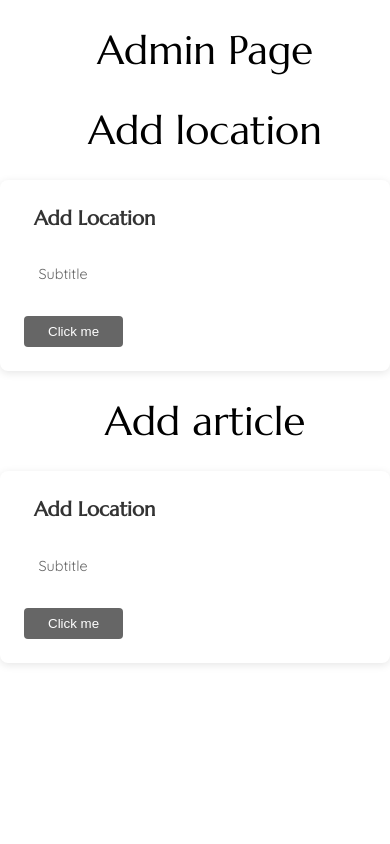
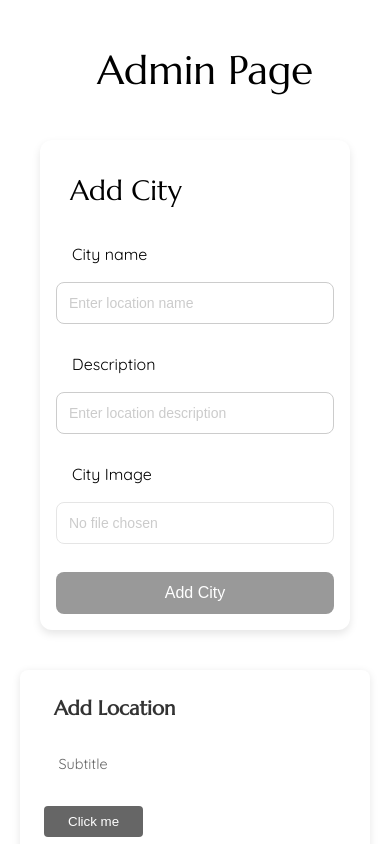
Before and after one commit to vives-project-xp/JoseRizal, a Vue app in the folder joserizalapp/: page /admin in a window 390 px wide. Shown: the top 844 px of the page. Built offline with nearby package versions, Linux system fonts and the light colour scheme; no server answers; a web font is replaced by a local one.

Commit message:
Made an add city card

```diff
--- a/joserizalapp/src/components/AddLocationComponent.vue
+++ b/joserizalapp/src/components/AddLocationComponent.vue
@@ -1,69 +1,240 @@
 <template>
-    <div class="location-card">
+  <div class="pageContent">
+    <div class="city-card">
       <div class="card-content">
-        <h3 class="title">Add Location</h3>
-        <p class="subtitle">Subtitle</p>
-        <button
-          class="action-button"
-          @click="handleButtonClick"
-        >
-          Click me
+        <h3 class="title">Add City</h3>
+        <p class="subtitle">City name</p>
+        <input type="text" placeholder="Enter location name" class="input-field" v-model="newCity.name" />
+        <p class="subtitle">Description</p>
+        <input type="text" placeholder="Enter location description" class="input-field" v-model="newCity.description" />
+        <p class="subtitle">City Image</p>
+        <input type="file" class="input-field" ref="cityImage" @change="handleImageInput" />
+        <button class="action-button" @click="addCity">
+          Add City
         </button>
+        <p v-if="message" :class="['message', messageType]">{{ message }}</p>
+      </div>
     </div>
   </div>
 </template>
 
-  <script setup>
-  const handleButtonClick = () => {
-    console.log('Button clicked')
+<script>
+export default {
+  data() {
+    return {
+      newCity: {
+        name: "",
+        description: "",
+      },
+      cityImage: null,
+      message: "",
+      messageType: ""
+    };
+  },
+  methods: {
+    addCity() {
+
+    },
+    handleImageInput(event) {
+      this.cityImage = event.target.files[0];
+    },
+    async addCity() {
+      const token = localStorage.getItem("access_token");
+      if (!this.newCity.name.trim()) {
+        this.showMessage("City name is required", "error");
+        return;
       }
+
+      const formData = new FormData();
+      formData.append("name", this.newCity.name);
+      formData.append("description", this.newCity.description);
+
+      if (this.cityImage) {
+        formData.append("file", this.cityImage);
+      }
+
+      try {
+        const response = await fetch("http://127.0.0.1:8000/add_city", {
+          method: "POST",
+          headers: {
+            "Authorization": `Bearer ${token}`
+          },
+          body: formData
+        });
+
+        if (response.ok) {
+          const data = await response.json();
+          this.showMessage("City added successfully", "success");
+          this.newCity.name = "";
+          this.newCity.description = "";
+          this.cityImage = null;
+        } else {
+          const errorData = await response.json();
+          this.showMessage(errorData.message || "Failed to add city", "error");
+        }
+      } catch (error) {
+        console.error("Error adding city:", error);
+        this.showMessage("An error occurred while adding the city", "error");
+      }
+    },
+
+    showMessage(text, type) {
+      this.message = text;
+      this.messageType = type;
+      setTimeout(() => {
+        this.message = "";
+      }, 5000);
+    }
+  }
+};
 </script>
 
 <style scoped>
-  .location-card {
-    max-width: 400px;
-    border-radius: 8px;
+.page-content {
+  display: flex;
+  justify-content: center;
+  align-items: center;
+  min-height: 100vh;
+  padding: 16px;
+  background-color: #f5f5f5;
+}
+
+.city-card {
+  width: 100%;
+  max-width: 100%;
+  background-color: white;
+  border-radius: 12px;
+  box-shadow: 0 4px 8px rgba(0, 0, 0, 0.1);
   overflow: hidden;
-    box-shadow: 0 2px 8px rgba(0, 0, 0, 0.1);
-    background: white;
-    display: flex;
-    flex-direction: column;
+  transition: transform 0.3s, box-shadow 0.3s;
 }
 
 .card-content {
-    padding: 1.5rem;
-    display: flex;
-    flex-direction: column;
-    gap: 1rem;
-    flex-grow: 1;
+  padding: 16px;
 }
 
-  .title {
-    margin: 0;
-    font-size: 1.25rem;
-    font-weight: 600;
-    color: #333;
+.input-field {
+  width: 100%;
+  padding: 12px;
+  border: 1px solid #ccc;
+  border-radius: 8px;
+  font-size: 14px;
+  margin-bottom: 12px;
+  box-sizing: border-box;
 }
 
-  .subtitle {
-    margin: 0;
-    font-size: 0.9rem;
-    color: #666;
-    line-height: 1.5;
+.input-field:focus {
+  border-color: #666666;
+  box-shadow: 0 0 0 3px rgba(140, 140, 140, 0.200);
+  outline: none;
+}
+
+.input-field::placeholder {
+  color: #999999;
+  opacity: 0.5;
+}
+
+input[type="file"].input-field {
+  position: relative;
+  padding: 12px;
+  cursor: pointer;
+  color: #999999;
+  opacity: 0.5;
+}
+
+.input-field::file-selector-button {
+  display: none;
 }
 
 .action-button {
-    align-self: flex-start;
-    padding: 0.5rem 1.5rem;
-    background: #666666;
+  width: 100%;
+  padding: 12px;
+  margin-top: 16px;
+  background-color: #999999;
   color: white;
   border: none;
-    border-radius: 4px;
+  border-radius: 8px;
   cursor: pointer;
-    transition: background 0.2s ease;
+  transition: background-color 0.3s;
+  font-size: 16px;
 }
 
 .action-button:hover {
-    background: rgb(140, 140, 140);
+  background-color: #666666;
 }
+
+.message {
+  margin-top: 16px;
+  padding: 12px;
+  border-radius: 6px;
+  font-size: 14px;
+  text-align: center;
+}
+
+.success {
+  background-color: #c6f6d5;
+  color: #276749;
+}
+
+.error {
+  background-color: #fed7d7;
+  color: #c53030;
+}
+
+/* Form group styling for better spacing */
+.form-group {
+  margin-bottom: 16px;
+}
+
+.form-label {
+  display: block;
+  margin-bottom: 8px;
+  font-weight: 500;
+  font-size: 14px;
+}
+
+/* Tablet styles */
+@media screen and (min-width: 480px) {
+  .page-content {
+    padding: 24px;
+  }
+
+  .city-card {
+    max-width: 420px;
+  }
+
+  .card-content {
+    padding: 20px;
+  }
+}
+
+/* Desktop styles */
+@media screen and (min-width: 768px) {
+  .page-content {
+    padding: 32px;
+  }
+
+  .city-card {
+    max-width: 480px;
+    box-shadow: 0 8px 16px rgba(0, 0, 0, 0.1);
+  }
+
+  .card-content {
+    padding: 24px;
+  }
+
+  .action-button {
+    transition: transform 0.2s, background-color 0.3s;
+  }
+
+  .action-button:hover {
+    transform: translateY(-2px);
+  }
+
+  .city-card:hover {
+    transform: translateY(-4px);
+    box-shadow: 0 12px 20px rgba(0, 0, 0, 0.15);
+  }
+}
+
 </style>
--- /dev/null
+++ b/joserizalapp/src/components/CityListComponent.vue
@@ -0,0 +1,51 @@
+<template>
+    <div class="pageComponent">
+        <div class="location-list">
+            <h3 class="title">Cities</h3>
+            <div v-if="cities.length > 0" class="city-item">
+                <div v-for="city in cities" :key="city.id" class="city-list">
+                    <h4 class="city-name">{{ city.name }}</h4>                </div>
+            </div>
+            <div v-else class="no-cities">
+                <p>No cities available</p>
+            </div>
+        </div>
+    </div>
+</template>
+
+<script>
+export default {
+    name: "CityListComponent",
+    data() {
+        return {
+            cities: [],
+        };
+    },
+    mounted() {
+        this.fetchCities();
+    },
+    methods: {
+        async fetchCities() {
+            try {
+                const response = await fetch("http://127.0.0.1:8000/cities", {
+                    method: "GET",
+                    headers: {
+                        "Content-Type": "application/json",
+                        "Authorization": "Bearer " + localStorage.getItem("access_token"),
+                    },
+                });
+                if (response.ok) {
+                    const data = await response.json();
+                    this.cities.value = data;
+                } else {
+                    console.error("Failed to fetch cities:", response.statusText);
+                }
+            } catch (error) {
+                console.error("Error fetching cities:", error);
+            }
+        },
+    },
+};
+</script>
+
+<style></style>
--- a/joserizalapp/src/views/AdminPage.vue
+++ b/joserizalapp/src/views/AdminPage.vue
@@ -1,20 +1,21 @@
 <template>
     <div id="adminPage" class="pageContent">
         <h1>Admin Page</h1>
-        <div class="adminPageContent">
-            <!-- <AddEditPageComponent /> -->
-            <h1> Add location </h1>
+        <div class="addContent">
             <AddLocationComponent />
-            <h1> Add article </h1>
             <AddArticleComponent />
+        </div>
+        <div class="displayContent">
+            <h2>City List</h2>
+            <CityListComponent />
         </div>
     </div>
 </template>
 
 <script setup>
-import AddEditPageComponent from '@/components/EditPageComponent.vue'
 import AddLocationComponent from '@/components/AddLocationComponent.vue'
 import AddArticleComponent from '@/components/AddArticleComponent.vue'
+import CityListComponent from '@/components/CityListComponent.vue'
 </script>
 
 <script>
@@ -24,5 +25,26 @@ export default {
 </script>
 
 <style>
+.pageContent {
+    display: flex;
+    flex-direction: column;
+    align-items: center;
+    padding: 20px;
+}
+.addContent {
+    display: flex;
+    flex-direction: row;
+    gap: 20px;
+    margin-bottom: 20px;
+}
 
+.addContent>* {
+    flex: 1;
+}
+
+@media (max-width: 768px) {
+    .addContent {
+        flex-direction: column;
+    }
+}
 </style>
```
Lines whose indentation alone changed are shown as unchanged.
